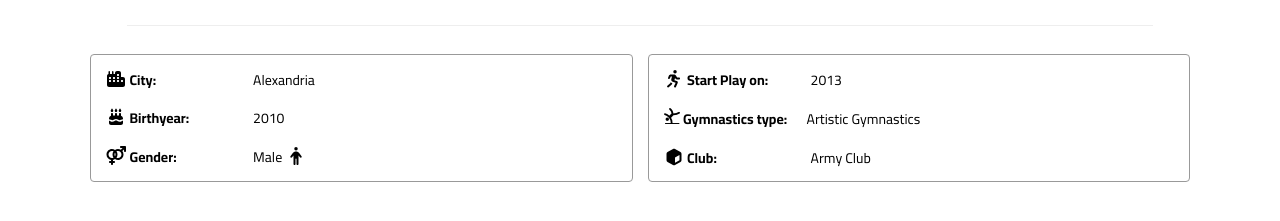
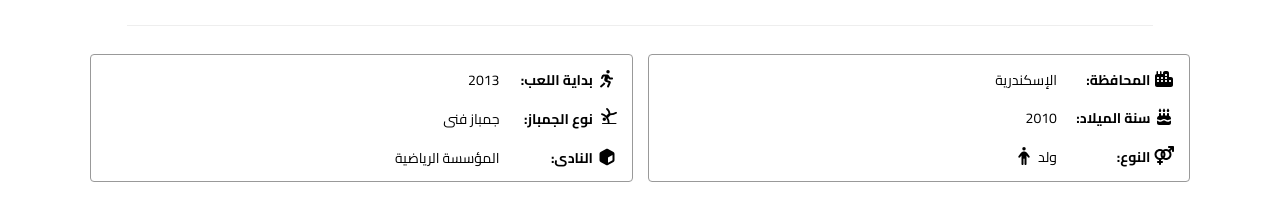
Before and after one commit to melkadi84/champs-news, a plain HTML site: page player-profile.html in a window 1280 px wide. Shown: the part 525-746 px from the top of the page. Drawn offline with Linux system fonts and the light colour scheme.

Commit message:
update profile css

```diff
--- a/css/p-profile.css
+++ b/css/p-profile.css
@@ -1,6 +1,10 @@
 /* Start Global Rules */
 * {
   box-sizing: border-box;
+}
+
+html {
+  direction: rtl;
 }
 
 body {
@@ -168,30 +172,37 @@ body {
   -o-border-radius: 4px;
 }
 
-.player-details .p-details .info-box .info {
+.player-details .p-details .info-box .info .icon {
   padding: 10px;
+  width: 25px;
+  display: inline-block;
 }
 
-.player-details .p-details .info-box .info img {
+.player-details .p-details .info-box .info .icon img {
   width: 16px;
 }
 
-.player-details .p-details .info-box .info svg {
+.player-details .p-details .info-box .info .icon svg {
   width: 20px;
 }
 
-.player-details .p-details .info-box .info .title {
-  width: 120px;
+.player-details .p-details .info-box .info .value {
+  display: inline-block;
+}
+
+.player-details .p-details .info-box .info .value .title {
+  width: 90px;
   display: inline-block;
   font-weight: bold;
   font-size: 14px;
+  margin-right: 5px;
 }
 
-.player-details .p-details .info-box .info span {
+.player-details .p-details .info-box .info .value span {
   font-size: 14px;
 }
 
-.player-details .p-details .info-box .info .title::after {
+.player-details .p-details .info-box .info .value .title::after {
   content: ":";
 }
 /* End Player Details */
--- a/player-profile.html
+++ b/player-profile.html
@@ -41,44 +41,102 @@
         <div class="p-details">
           <div class="info-box">
             <div class="info">
+              <div class="icon">
                 <i class="fas fa-city"></i>
-              <span class="title">City</span>
-              <span>Alexandria</span>
+              </div>
+
+              <div class="value">
+                <span class="title">المحافظة</span>
+                <span>الإسكندرية</span>
+              </div>
             </div>
             <div class="info">
+              <div class="icon">
                 <i class="fas fa-birthday-cake"></i>
-              <span class="title">Birthyear</span>
+              </div>
+
+              <div class="value">
+                <span class="title">سنة الميلاد</span>
                 <span>2010</span>
               </div>
+            </div>
             <div class="info">
+              <div class="icon">
                 <i class="fas fa-venus-mars"></i>
-              <span class="title">Gender</span>
-              <span>Male</span>
+              </div>
+
+              <div class="value">
+                <span class="title">النوع</span>
+                <span>ولد</span>
                 <i class="fas fa-male"></i>
+              </div>
             </div>
           </div>
 
           <div class="info-box">
             <div class="info">
+              <div class="icon">
                 <i class="fas fa-running"></i>
-              <span class="title">Start Play on</span>
+              </div>
+
+              <div class="value">
+                <span class="title">بداية اللعب</span>
                 <span>2013</span>
               </div>
-            <div class="info">
-              <img src="img/profile/gymnastics.png" alt="">
-              <span class="title">Gymnastics type</span>
-              <span>Artistic Gymnastics</span>
             </div>
             <div class="info">
+              <div class="icon">
+                <img src="img/profile/gymnastics.png" alt="">
+              </div>
+
+              <div class="value">
+                <span class="title">نوع الجمباز</span>
+                <span>جمباز فنى</span>
+              </div>
+            </div>
+            <div class="info">
+              <div class="icon">
                 <i class="fas fa-cube"></i>
-              <span class="title">Club</span>
-              <span>Army Club</span>
+              </div>
+
+              <div class="value">
+                <span class="title">النادى</span>
+                <span>المؤسسة الرياضية</span>
+              </div>
             </div>
           </div>
         </div><!--End p-details-->
       </div><!--End Container-->
     </div><!--End Player Details-->
 
+
+
+
+    <br><br><br><br><br><br><br><br><br>
+
+
+
+
+
+
+
+
+
+
+
+
+
+
+
+
+
+
+
+
+
+
+
+
     <script defer src="js/all.min.js"></script>
   </body>
 </html>
```
Lines whose indentation alone changed are shown as unchanged.
